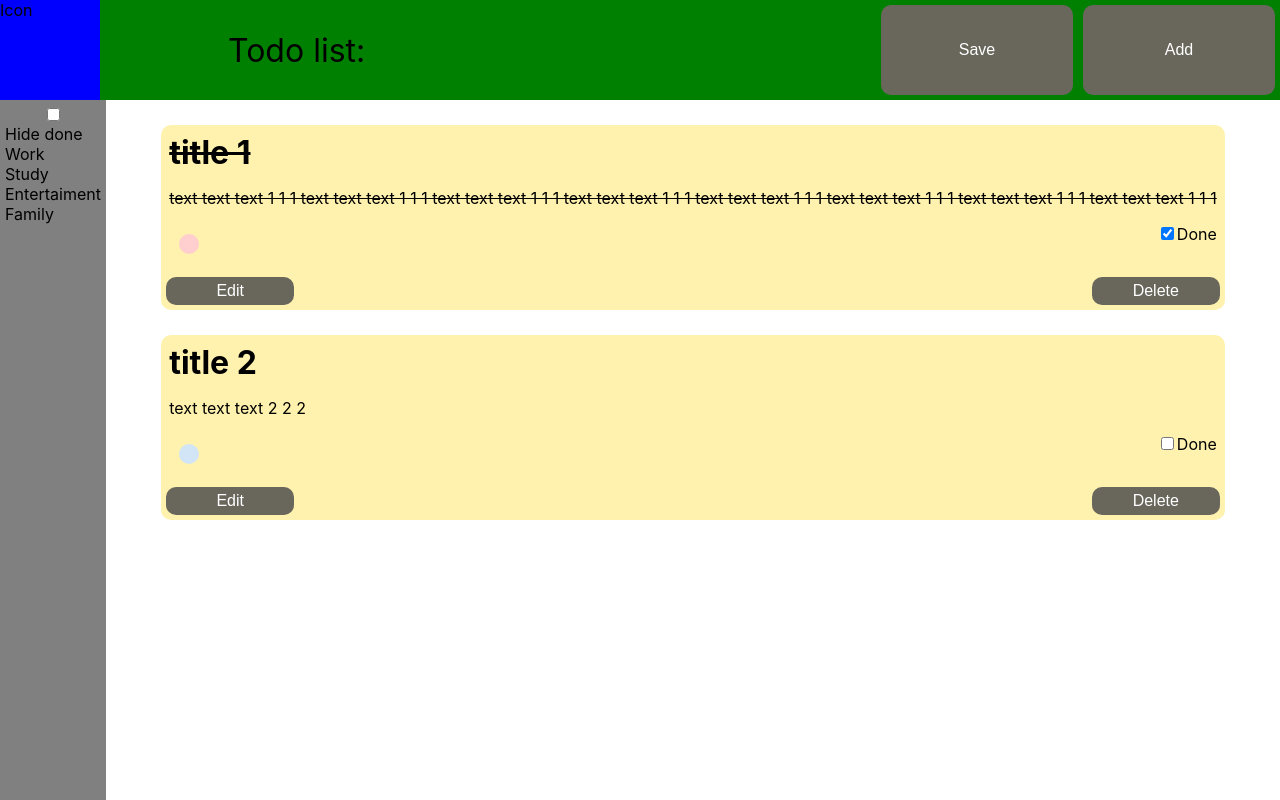
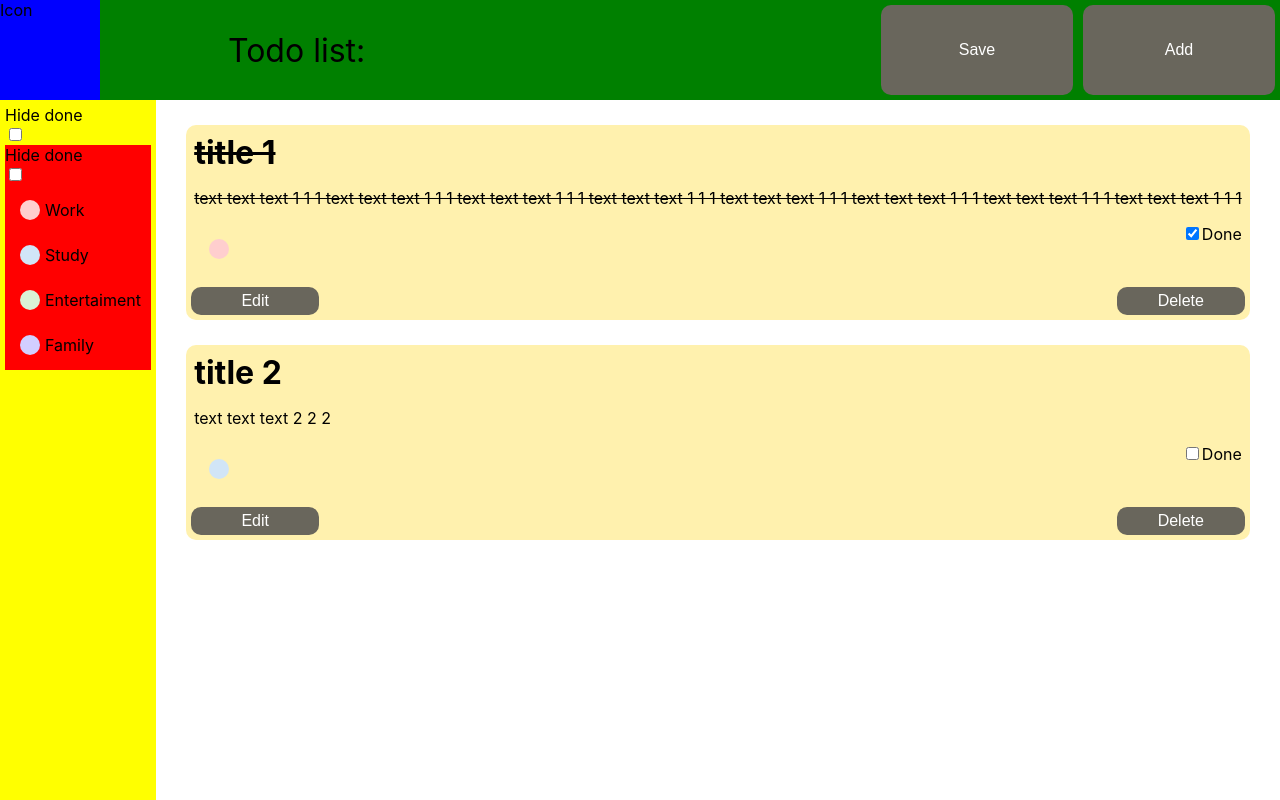
Before and after one commit to Kamrad33/todo_list_app, a React (Create React App) app: page / in a window 1280 px wide. Built offline with nearby package versions, Linux system fonts and the light colour scheme.

Commit message:
leftBar without functionality

```diff
--- a/src/App.js
+++ b/src/App.js
@@ -4,16 +4,46 @@ import AppContainer from './components/UI/container/AppContainer';
 import AppHeader from './components/UI/header/AppHeader';
 import AppButton from './components/UI/button/AppButton';
 import TaskItem from './components/TaskItem';
+import TaskTag from './components/TaskTag';
+import TagsList from './components/TagsList';
 import TaskItemForm from './components/TaskItemForm';
 import ItemFormContent from './components/ItemFormContent';
 
 function App() {
+
   const [editForm, setEditForm] = useState(false);
   const [addForm, setAddForm] = useState(false);
   const [deleteForm, setDeleteForm] = useState(false);
   const [editedTask, setEditedTask] = useState({});
   const [hideDone, setHideDone] = useState(false);
+  const [workTag, setWorkTag] = useState(false);
+  const [studyTag, setStudyTag] = useState(false);
+  const [entertaimentTag, setEntertaimentTag] = useState(false);
+  const [familyTag, setFamilyTag] = useState(false);
 
+  const [tasks, setTasks] = useState(
+    [
+      { id: 1,
+        title:'title 1',
+        text:'text text text 1 1 1 text text text 1 1 1 text text text 1 1 1 text text text 1 1 1 text text text 1 1 1 text text text 1 1 1 text text text 1 1 1 text text text 1 1 1',
+        done: true,
+        workTag: true,
+        studyTag: false,
+        entertaimentTag: false,
+        familyTag: false,
+        },
+      { id: 2,
+        title:'title 2',
+        text:'text text text 2 2 2',
+        done: false,
+        workTag: false,
+        studyTag: true,
+        entertaimentTag: false,
+        familyTag: false},
+
+    ]);
+
+  //forms state functionalaity
   const openEditForm = (task) =>{
     setEditForm(true);
     setEditedTask(task)
@@ -36,32 +66,18 @@ const closeAddForm = () =>{
   const closeDeleteForm = () => {
     setDeleteForm(false);
     setEditedTask({});
-}
+  };
 
-
-const [tasks, setTasks] = useState(
-  [
-    { id: 1,
-      title:'title 1',
-      text:'text text text 1 1 1 text text text 1 1 1 text text text 1 1 1 text text text 1 1 1 text text text 1 1 1 text text text 1 1 1 text text text 1 1 1 text text text 1 1 1',
-      done: true,
-      workTag: true,
-      studyTag: false,
-      entertaimentTag: false,
-      familyTag: false,
-      },
-    {id: 2, title:'title 2', text:'text text text 2 2 2',
-    done: false,
-    workTag: false,
-    studyTag: true,
-    entertaimentTag: false,
-    familyTag: false},
-
-  ]);
-
-  const addTaskFunc = (titleValue, textValue, workTag, studyTag, entertaimentTag, familyTag) => {
-
-    const newTask = {id: Date.now(),
+  //Add/Edit/Delete/Done task functionalaity
+  const addTaskFunc = (
+    titleValue,
+    textValue,
+    workTag,
+    studyTag,
+    entertaimentTag,
+    familyTag) => {
+      const newTask = {
+        id: Date.now(),
         title: titleValue,
         text: textValue,
         done: false,
@@ -71,7 +87,6 @@ const [tasks, setTasks] = useState(
         familyTag:familyTag};
       setTasks([...tasks, newTask]);
   };
-
   const editTaskFunc = (
     id,
     titleValue,
@@ -81,7 +96,6 @@ const [tasks, setTasks] = useState(
     entertaimentTag,
     familyTag,
     done) => {
-
       const editedTaskObj = {
         id: id,
         title: titleValue,
@@ -90,88 +104,112 @@ const [tasks, setTasks] = useState(
         workTag: workTag,
         studyTag: studyTag,
         entertaimentTag: entertaimentTag,
-        familyTag: familyTag}
-
+        familyTag: familyTag};
       let newTaskLists = tasks.filter(task => task.id != id);
-        setTasks([editedTaskObj, ...newTaskLists])
+      setTasks([editedTaskObj, ...newTaskLists]);
       closeEditForm();
   };
-
   const deleteTaskFunc = () =>{
     let newTaskLists = tasks.filter(task => task.id != editedTask.id);
     setTasks(newTaskLists);
     closeDeleteForm();
-  }
+  };
   const doneTaskActon = (done, id) => {
     console.log('log', done, id);
     setTasks(tasks.map(task => task.id == id ? {...task, done: done} : task))
+  };
+
+  const hideDoneTasks = (doneTasks) =>{
+    console.log('test log');
+    setHideDone(!hideDone)
+  };
+  const tagFunction = (tag) =>{
+    console.log('kek', tag);
+    switch (tag) {
+      case 'work':
+        setWorkTag(!workTag);
+        break;
+      case 'study':
+        setStudyTag(!studyTag);
+        break;
+      case 'entertaiment':
+        setEntertaimentTag(!entertaimentTag);
+        break;
+      case 'family':
+        setFamilyTag(!familyTag);
+        break;
+      default:
     }
+  }
+  //server functions
+  const saveData = () =>{
+    console.log('fetch', tasks);
+  };
 
-  useEffect(() => {
-    //document.getElementsByClassName('App').forceUpdate();
-    //TaskItem.forceUpdate();
-    console.log('randerrender');
-  }, [hideDone])
-
-  const taskItemList = () => {
-    const items = tasks.map(task => <TaskItem
-      task = {task}
-      key={tasks.id}
-      edit = {openEditForm}
-      done = {doneTaskActon}
-      drop = {openDeleteForm}/>)
-  }
-  const saveData = () =>{
-
-    console.log('fetch', tasks);
-  }
   return (
     <div className="App">
+
       <AppHeader>
+
         <AppContainer style={{
           backgroundColor: 'blue',
           minWidth: '100px',
           minHeight: '100px',
           flex: '0 0 100px',
         }}>Icon</AppContainer>
+
         <div className = 'App_Header_Content'>
+
           <div className = 'App_Header_Content_Text'>
           Todo list:
           </div>
+
           <AppButton
             color = '#69665c'
             fontColor = 'white'
             minWidth = '15vw'
             onClick = {saveData}>Save</AppButton>
+
           <AppButton
             color = '#69665c'
             fontColor = 'white'
             minWidth = '15vw'
             onClick = {openAddForm}>Add</AppButton>
+
         </div>
       </AppHeader>
+
       <AppContainer style = {{
-      backgroundColor: 'grey',
+        backgroundColor: 'yellow',
         display: 'flex',
         margin: 'auto',
         height: 'calc(100vh - 100px)',
+      }}>
 
-    }}>
         <AppContainer style = {{
           display: 'flex',
           flexDirection: 'column',
           margin: '5px',
         }}>
+
+          <div>
+          <div>Hide done</div>
           <input
           type="checkbox"
           id="click"
           onChange = {() => setHideDone(!hideDone)}/>
-    <text>Hide done</text>
-    <text>Work</text>
-    <text>Study</text>
-    <text>Entertaiment</text>
-    <text>Family</text>
+          </div>
+          <TagsList
+          doneButton = {hideDone}
+          actionFunc = {hideDoneTasks}
+          workTag = {workTag}
+          studyTag = {studyTag}
+          entertaimentTag = {entertaimentTag}
+          familyTag = {familyTag}
+          tagFunc = {tagFunction}/>
+
         </AppContainer>
+
         <AppContainer style = {{
           backgroundColor: '#ffffff',
           width: '100%',
--- a/src/components/ItemFormContent.jsx
+++ b/src/components/ItemFormContent.jsx
@@ -2,7 +2,7 @@ import React, {useState, useEffect} from 'react';
 import TaskTag from './TaskTag';
 import AppInput from './UI/input/AppInput';
 import AppButton from './UI/button/AppButton';
-
+import TagsList from './TagsList';
 const ItemFormContent = ({action, actionFunc, close, data, ...props}) =>{
 
   const [formActive, setFormActive] = useState(false);
--- /dev/null
+++ b/src/components/TagsList.jsx
@@ -0,0 +1,55 @@
+import React, {useState} from 'react';
+import TaskTag from './TaskTag';
+import classes from '../styles/TagsList.module.css';
+
+const TagsList = ({
+  actionFunc,
+  tagFunc,
+  doneButton,
+  workTag,
+  studyTag,
+  entertaimentTag,
+  familyTag,  ...props}) => {
+
+  const hideFunc = () =>{
+    actionFunc(!doneButton);
+  };
+  const tagButtonFunc = (tag) =>{
+    tagFunc(tag);
+  };
+
+  return(
+      <div className = {classes.content}>
+        <div className = {classes.hideContent}>
+          <div className = {classes.hideText}>Hide done</div>
+          <input
+          type="checkbox"
+          id="click"
+          onChange = {hideFunc}/>
+        </div>
+
+        <TaskTag
+          color = {'#FFCECE'}
+          fixed = {false}
+          tagActive = {workTag}
+          onClick ={() => tagButtonFunc('work')}>Work</TaskTag>
+        <TaskTag
+          color = {'#D1E5F7'}
+          fixed = {false}
+          tagActive = {studyTag}
+          onClick ={() => tagButtonFunc('study')}>Study</TaskTag>
+        <TaskTag
+          color = {'#DAF2D6'}
+          fixed = {false}
+          tagActive = {entertaimentTag}
+          onClick ={() => tagButtonFunc('entertaiment')}>Entertaiment</TaskTag>
+        <TaskTag
+          color = {'#D2CEFF'}
+          fixed = {false}
+          tagActive = {familyTag}
+          onClick ={() => tagButtonFunc('family')}>Family</TaskTag>
+      </div>
+  );
+};
+
+export default TagsList;
--- a/src/components/TaskTag.jsx
+++ b/src/components/TaskTag.jsx
@@ -5,7 +5,8 @@ const TaskTag = ({color, fixed, tagActive, children, ...props}) =>{
 
   return (
     <div className = {tagActive ? 'TaskItemForm_Content_Tags_Tag active' : 'TaskItemForm_Content_Tags_Tag'}
-        {...props}>
+        {...props}
+        style = {{margin: '5px'}}>
       <div style = {{
         margin: '5px',
         width:'20px',
--- /dev/null
+++ b/src/styles/TagsList.module.css
@@ -0,0 +1,9 @@
+.content{
+  background: red;
+}
+.hideContent{
+
+}
+.text{
+
+}
```
Lines whose indentation alone changed are shown as unchanged.
